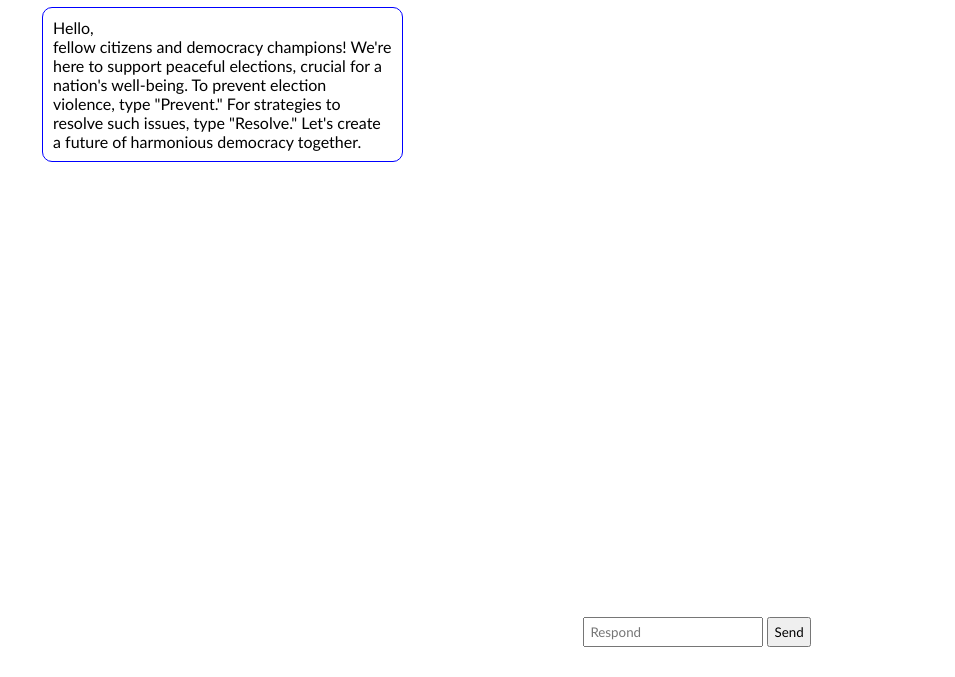
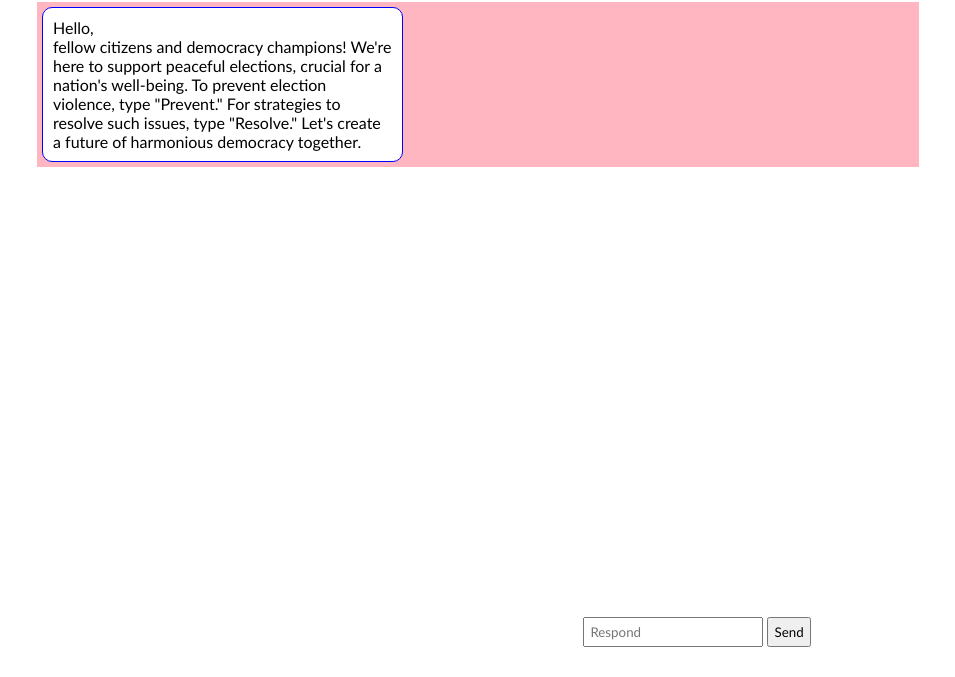
Before and after one commit to princeshok/peacefulpolls, a plain HTML site: page index.html in a window 1280 px wide. Both pictures are taken after a click on the button "Get Started". Shown: the part 123-800 px from the top of the page, without its empty margins (162-1117 px from the left). Drawn offline with Linux system fonts and the light colour scheme.

Commit message:
Update index.html

```diff
--- a/index.html
+++ b/index.html
@@ -84,7 +84,7 @@ h1{
 
 
 #chat-body{
-	background: white;
+	background: lightpink;
 	display: none;
 }
 
```
